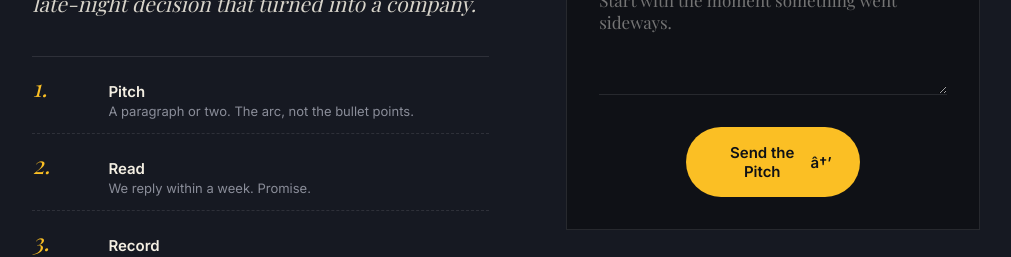
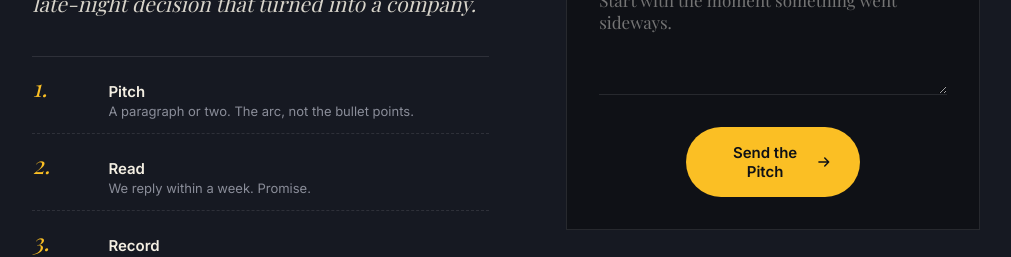
Before and after one commit to puresanfran/devsafterdark, a Next.js app: page / in a window 1280 px wide. Shown: the part 4680-4937 px from the top of the page, without its empty margins (134-1145 px from the left). Built offline with nearby package versions, Linux system fonts and the light colour scheme; a web font is replaced by a local one.

Commit message:
fix: replace broken UTF-8 arrow with inline SVG in Send the Pitch button

```diff
--- a/app/page.tsx
+++ b/app/page.tsx
@@ -681,7 +681,7 @@ export default function Home() {
                 <div className="field-label">The pitch</div>
                 <textarea placeholder="Start with the moment something went sideways." required></textarea>
               </div>
-              <button className="submit" type="submit"><span>Send the Pitch</span><span>â†’</span></button>
+              <button className="submit" type="submit"><span>Send the Pitch</span><svg width="16" height="16" viewBox="0 0 16 16" fill="none" xmlns="http://www.w3.org/2000/svg"><path d="M3 8h10M9 4l4 4-4 4" stroke="currentColor" strokeWidth="1.5" strokeLinecap="round" strokeLinejoin="round"/></svg></button>
             </div>
           </form>
           <div className="thanks" id="thanks" aria-live="polite">
```
